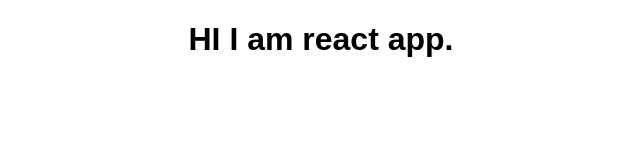
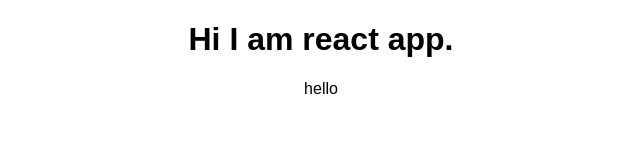
Before and after one commit to tamzidpeace/React, a React (Create React App) app in the folder app00/: page / in a window 1280 px wide. Shown: the top 160 px of the page, without its empty margins (319-959 px from the left). Built offline with nearby package versions, Linux system fonts and the light colour scheme.

Commit message:
create re useable component

```diff
--- a/app00/src/App.js
+++ b/app00/src/App.js
@@ -1,12 +1,13 @@
 import React, { Component } from 'react';
-import logo from './logo.svg';
 import './App.css';
+import Person from './Person/Person';
 
 class App extends Component {
   render() {
     return (
       <div className="App">
-        <h1> HI I am react app. </h1>
+        <h1> Hi I am react app. </h1>
+         <Person/>
       </div>
     );
   }
--- /dev/null
+++ b/app00/src/Person/Person.js
@@ -0,0 +1,7 @@
+import React from 'react';
+
+const person = () => {
+     return "hello";
+};
+
+export default person;
```
